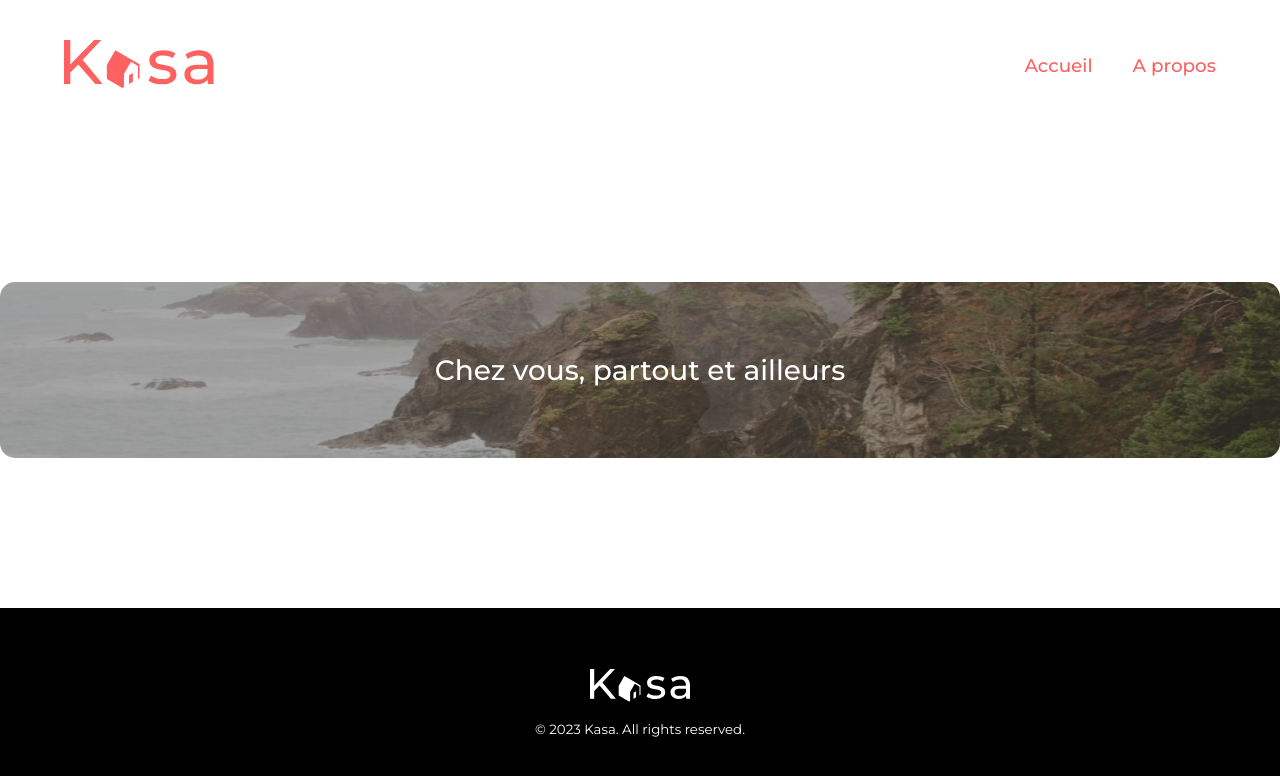
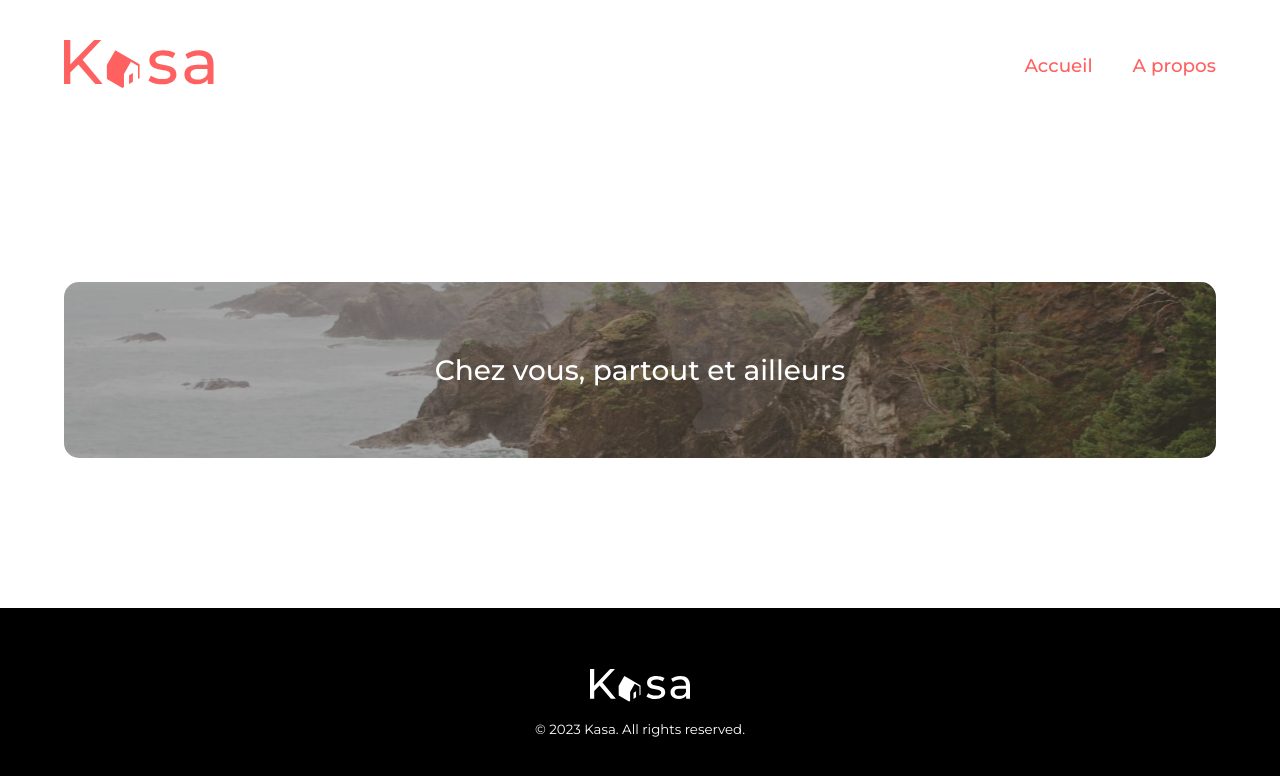
Before and after one commit to csocrate/Rental-properties-app-React, a React (Vite) app: page / in a window 1280 px wide. Shown: the top 776 px of the page. Built offline with nearby package versions, Linux system fonts and the light colour scheme.

Commit message:
Add _main.scss file and max-width on it

```diff
--- /dev/null
+++ b/src/assets/scss/layout/_main.scss
@@ -0,0 +1,7 @@
+.main {
+  > div {
+    max-width: 1600px;
+    width: 90%;
+    margin: 0 auto;
+  }
+}
--- a/src/assets/scss/main.scss
+++ b/src/assets/scss/main.scss
@@ -9,6 +9,7 @@
 
 @import
   'layout/header',
+  'layout/main',
   'layout/footer';
 
 @import
```
